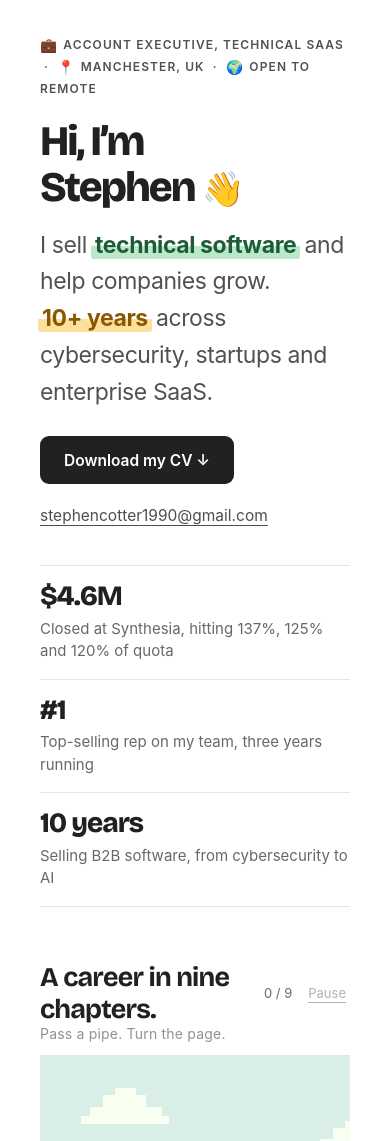
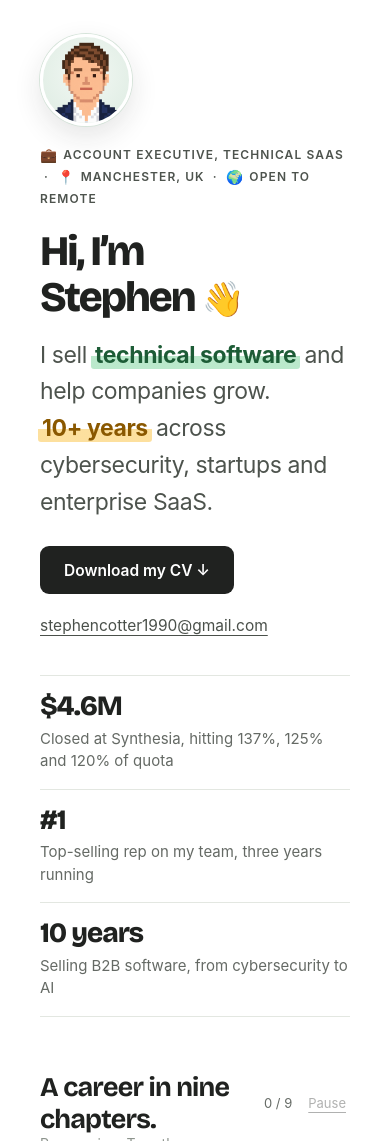
Before and after one commit to c0tter/stephencotter.co.uk, a plain HTML site: page index.html in a window 390 px wide. Shown: the top 1141 px of the page. Drawn offline with Linux system fonts and the light colour scheme.

Commit message:
Add pixel-art portrait; sits above the name on mobile
Co-Authored-By: Claude Opus 5.5 <noreply@anthropic.com>

```diff
--- a/index.html
+++ b/index.html
@@ -38,7 +38,7 @@
 <a class="intro-email" href="mailto:stephencotter1990@gmail.com">stephencotter1990@gmail.com</a>
 </div>
 </div>
-<figure class="portrait"><img src="portrait.jpg" alt="Stephen Cotter" width="168" height="168" onerror="this.closest('.portrait').remove()"></figure>
+<figure class="portrait"><img src="portrait.png" alt="Pixel-art portrait of Stephen Cotter" width="168" height="168" onerror="this.closest('.portrait').remove()"></figure>
 </section>
 <ul class="proof" aria-label="Career highlights"><li><strong>$4.6M</strong><span>Closed at Synthesia, hitting 137%, 125% and 120% of quota</span></li><li><strong>#1</strong><span>Top-selling rep on my team, three years running</span></li><li><strong>10 years</strong><span>Selling B2B software, from cybersecurity to AI</span></li></ul>
 <section id="arcade" class="arcade" aria-label="Career flight game"><div class="gamebar"><h2 class="game-title">A career in nine chapters.</h2><span id="count" aria-label="Career chapters discovered">0 / 9</span><span id="score" hidden>0</span><button id="pause" class="text-button" disabled>Pause</button></div>
--- a/style.css
+++ b/style.css
@@ -236,3 +236,5 @@ h1 .wave{display:inline-block;transform-origin:70% 75%;animation:wave 2.2s ease-
 .intro p .hl-sand{color:#8a5800;background:linear-gradient(180deg,transparent 52%,rgba(250,186,40,.45) 52%)}
 h1 .wave{font-size:.82em}
 h1 .nowrap{white-space:nowrap}
+.portrait img{background:radial-gradient(circle at 50% 42%,#f3f8f4 0,#dcebe1 100%);border:3px solid #fff;box-shadow:0 0 0 1px #d6e4da,0 10px 28px rgba(32,34,32,.12)}
+@media(max-width:760px){.intro{display:flex;flex-direction:column;align-items:flex-start;gap:0}.portrait{order:-1;flex:none;margin:0 0 18px}.portrait img{width:92px;height:92px}}
```
Also changed, not shown: portrait.png (added).
